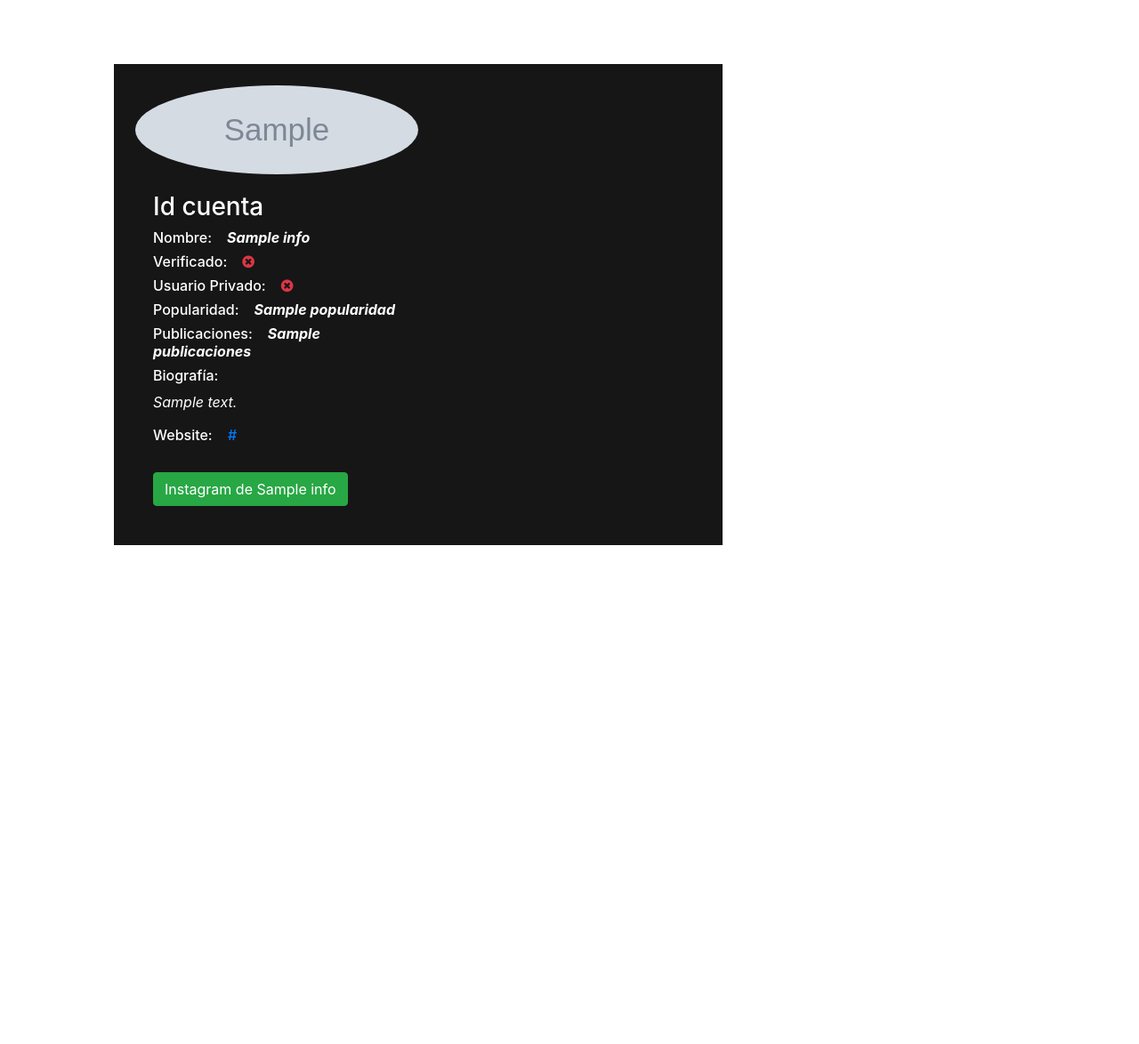
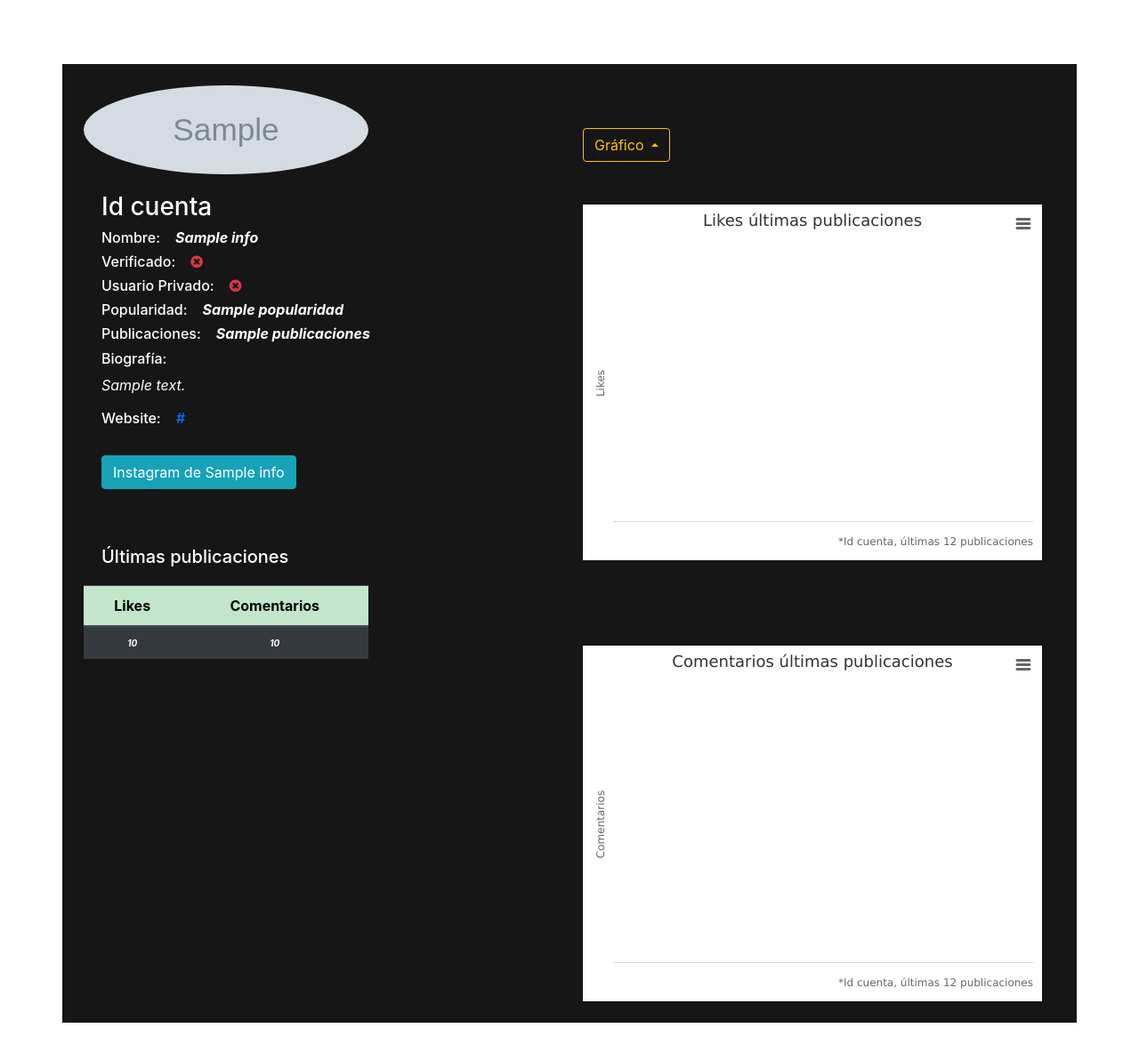
Before and after one commit to AlbertoMaciasGutierrez/PlataformaAnalisisDatosInstagram, a Django app: template templates/cuentas_Instagram/info_cuenta.html in a window 1280 px wide. Shown: the part 57-1231 px from the top of the page at 89% size. Before the commit the page ends 670 px from the top, so only its background shows below. Run offline with Django 4.2, Linux system fonts and the light colour scheme; the template is opened without the code that fills it: most values are stand-ins (such as "Sample title", 1, 10 or a date in 2020); grey boxes marked "Sample" are stand-in pictures; lists and menus that the app fills with data are empty; some libraries are stand-ins or nearby versions.

Commit message:
add area graficos en busquedaCuenta

```diff
--- a/datosUsuarioInstagram/views.py
+++ b/datosUsuarioInstagram/views.py
@@ -12,9 +12,10 @@ from .forms import RegistroForm
 
 
 def obtenerInformacionCuenta(request):
-    info = informacionCuenta("kimkardashian")
+    context = informacionCuenta("kimkardashian")
     #print(info)
-    return render(request, os.path.join("cuentas_Instagram", "info_cuenta.html"),{'info':info})
+
+    return render(request, os.path.join("cuentas_Instagram", "info_cuenta.html"),context=context )
 
 class RegistroUsuario(CreateView):
     model = Usuario
--- a/templates/base.html
+++ b/templates/base.html
@@ -3,16 +3,21 @@
     <head>
         <title>AnalistaInstagram - {% block title %}Home{% endblock %}</title>
 
-        <script src="https://cdnjs.cloudflare.com/ajax/libs/jquery/3.1.1/jquery.min.js"></script>
-        <script src="https://stackpath.bootstrapcdn.com/bootstrap/4.1.1/js/bootstrap.min.js"></script>
-        <script src="https://stackpath.bootstrapcdn.com/bootstrap/4.1.1/js/bootstrap.bundle.min.js"></script>
-        <link rel="stylesheet" href="https://stackpath.bootstrapcdn.com/bootstrap/4.1.1/css/bootstrap.min.css" integrity="sha384-WskhaSGFgHYWDcbwN70/dfYBj47jz9qbsMId/iRN3ewGhXQFZCSftd1LZCfmhktB" crossorigin="anonymous">
         <link href="https://maxcdn.bootstrapcdn.com/font-awesome/4.7.0/css/font-awesome.min.css" rel="stylesheet">
+        <meta name="viewport" content="width=device-width, initial-scale=1">
+        <link rel="stylesheet" href="https://cdn.jsdelivr.net/npm/bootstrap@4.6.1/dist/css/bootstrap.min.css">
+        <script src="https://cdn.jsdelivr.net/npm/jquery@3.6.0/dist/jquery.slim.min.js"></script>
+        <script src="https://cdn.jsdelivr.net/npm/popper.js@1.16.1/dist/umd/popper.min.js"></script>
+        <script src="https://cdn.jsdelivr.net/npm/bootstrap@4.6.1/dist/js/bootstrap.bundle.min.js"></script>
+
         <link rel="stylesheet" href="{% static 'css/style.css' %}">
+
         <meta http-equiv="Expires" content="0">
         <meta http-equiv="Last-Modified" content="0">
         <meta http-equiv="Cache-Control" content="no-cache, mustrevalidate">
         <meta http-equiv="Pragma" content="no-cache">
+        {% block head %}
+        {% endblock %}
 
     </head>
 
@@ -74,21 +79,20 @@
         </nav>
 
 
-        <ul class="sidebar-nav">
-            <div class ="container">
+            <div class ="container-fluid">
                 <div class = "row">
-                    <div class="col-md-8">
+                    <div class="col-xl-8 col-md-10 col-sm-12 ">
                         {% block menu %}
                         {% endblock %}
-                        <div id="content">
-                            {% block content %}{% endblock %}
-                        </div>
                     </div>
                 </div>
             </div>
-        </ul>
 
-        {%block JavaScript%}{% endblock %}
+            {% block content %}{% endblock %}
+
+
+        {%block JavaScript%}
+        {% endblock %}
 
     </body>
 </html>
--- a/templates/cuentas_Instagram/info_cuenta.html
+++ b/templates/cuentas_Instagram/info_cuenta.html
@@ -3,11 +3,20 @@
 
 {% block title %}INformacion Usuario Instagram{% endblock %}
 
+{% block head %}
+    <script src="https://code.highcharts.com/highcharts.js"></script>
+    <script src="https://code.highcharts.com/modules/exporting.js"></script>
+    <script src="https://code.highcharts.com/modules/export-data.js"></script>
+    <script src="https://code.highcharts.com/modules/accessibility.js"></script>
+
+
+{% endblock %}
+
 {% block content %}
-<div class="container-fluid ">
-    <div class="row d-flex justify-content-between p-4 mt-5 mr-2 ml-2 mb-4" style="background-color: #161616">
+<div class="container">
+    <div class="row d-flex justify-content-between p-4 mt-5 mb-4 row-md-6 row-xl-6 row-sm-6" style="background-color: #161616">
 
-        <div class="col-md-6 col-xl-6 col-sm-6">
+        <div class="col-md-6 col-xl-6 col-sm-10">
             <div class="row d-flex justify-content-between">
 
                 <img class="card-img-top rounded-circle _6q-tv" style="max-width:20rem" src="{{info.Foto_perfil}}" alt=""  width="100px" height="100px">
@@ -37,22 +46,185 @@
                     {% if info.Website != None %}
                         <h6 class="card-text font-weinght-bold">Website: &nbsp;&nbsp; <a class="font-italic" target="_blank" href="{{info.Website}}"> {{info.Website}} </a></h6>
                     {% endif %}
-                        <br>
-                    <a type="button" class="btn btn-success"  target="_blank" href="{{info.Perfil}}">
+                    <br>
+                    <a type="button" class="btn btn-info"  target="_blank" href="{{info.Perfil}}">
                         Instagram de {{info.Nombre}}
                     </a>
+                    <br><br>
                 </div>
 
             </div>
+
+            <div class="row d-flex justify-content-between">
+                <div class="card-body text-left" style="color:white">
+                    <h5 class="card-text font-weinght-bold"> Últimas publicaciones </h5>
+                </div>
+
+                <table class="table table-dark text-center" style="max-width: 20rem; min-width: 3rem;">
+                    <thead class="table-success">
+                        <tr>
+                            <th scope="col" style="font-size: medium; color:black">Likes</th>
+                            <th scope="col" style="font-size: medium; color:black">Comentarios</th>
+                        </tr>
+                    </thead>
+                    <tbody class="text-center">
+
+                            {%for l, c in likesComentarios %}
+                                <tr>
+                                    <th scope="row" style="font-size: x-small; font-style:italic; color:white">
+                                        {{l}}
+                                    </th>
+                                    <th scope="row" style="font-size: x-small; font-style:italic; color:white">
+                                        {{c}}
+                                    </th>
+                                </tr>
+
+                            {%endfor%}
+
+                    </tbody>
+                </table>
+            </div>
+
+        </div>
+
+        <div class="col-md-12 col-xl-6 col-sm-12">
+            <br><br>
+            <div class="dropup text-left">
+                <button type="button" class="btn btn-outline-warning dropdown-toggle" data-toggle="dropdown" aria-haspopup="true" aria-expanded="false">
+                    Gráfico
+                </button>
+                <div class="dropdown-menu" style="">
+                    <a class="dropdown-item" href="#">Área</a>
+                    <a class="dropdown-item" href="#">Barras</a>
+                    <a class="dropdown-item" href="#">Link 3</a>
+                </div>
+            </div>
+            <br><br>
+
+            {#Añadir más tipos de gráficos#}
+
+            <div id ="container-likes"></div>
+            <br><br><br><br>
+            <div id ="container-comentarios"></div>
+
+
+
 
         </div>
     </div>
 </div>
 
+
+
+
 {% endblock %}
 
 
 {% block JavaScript%}
+    <script type="application/javascript">
+    Highcharts.chart('container-likes', {
+        chart: {
+            type: 'area'
+        },
+        title: {
+            text: 'Likes últimas publicaciones'
+        },
+        subtitle: {
+            text: '*Id cuenta, últimas 12 publicaciones',
+            align: 'right',
+            verticalAlign: 'bottom'
+        },
+        legend: {
+            layout: 'vertical',
+            align: 'left',
+            verticalAlign: 'top',
+            x: 100,
+            y: 70,
+            floating: true,
+            borderWidth: 1,
+            backgroundColor:
+            Highcharts.defaultOptions.legend.backgroundColor || '#FFFFFF'
+        },
+        xAxis: {
+            tickInterval: 1,
+        },
+        yAxis: {
+            title: {
+            text: 'Likes'
+            }
+        },
+        plotOptions: {
+            area: {
+            fillOpacity: 0.5
+            }
+        },
+        credits: {
+            enabled: false
+        },
+        tooltip: {
+            headerFormat: '<b>{series.name}</b><br />',
+            pointFormat: 'Publicación {point.x} => {point.y} likes'
+        },
+        series: [{
+            name: 'Cantidad likes',
+            showInLegend: false,
+            color:'#ff004c',
+            data: {{likes|safe}},
+            pointStart: 1
+        }]
+        });
 
+        Highcharts.chart('container-comentarios', {
+        chart: {
+            type: 'area'
+        },
+        title: {
+            text: 'Comentarios últimas publicaciones'
+        },
+        subtitle: {
+            text: '*Id cuenta, últimas 12 publicaciones',
+            align: 'right',
+            verticalAlign: 'bottom'
+        },
+        legend: {
+            layout: 'vertical',
+            align: 'left',
+            verticalAlign: 'top',
+            x: 100,
+            y: 70,
+            floating: true,
+            borderWidth: 1,
+            backgroundColor:
+            Highcharts.defaultOptions.legend.backgroundColor || '#FFFFFF'
+        },
+        xAxis: {
+            tickInterval: 1,
+        },
+        yAxis: {
+            title: {
+            text: 'Comentarios'
+            }
+        },
+        plotOptions: {
+            area: {
+            fillOpacity: 0.5
+            }
+        },
+        credits: {
+            enabled: false
+        },
+        tooltip: {
+            headerFormat: '<b>{series.name}</b><br />',
+            pointFormat: 'Publicación {point.x} => {point.y} comentarios'
+        },
+        series: [{
+            name: 'Cantidad comentarios',
+            showInLegend: false,
+            color:'#2e09d3',
+            data: {{comentarios|safe}},
+            pointStart: 1
+        }]
+        });
+    </script>
 
 {% endblock%}
```
Also changed, not shown: datosUsuarioInstagram/instagramy_funciones.py (+29 -4 lines), 1 other file.
